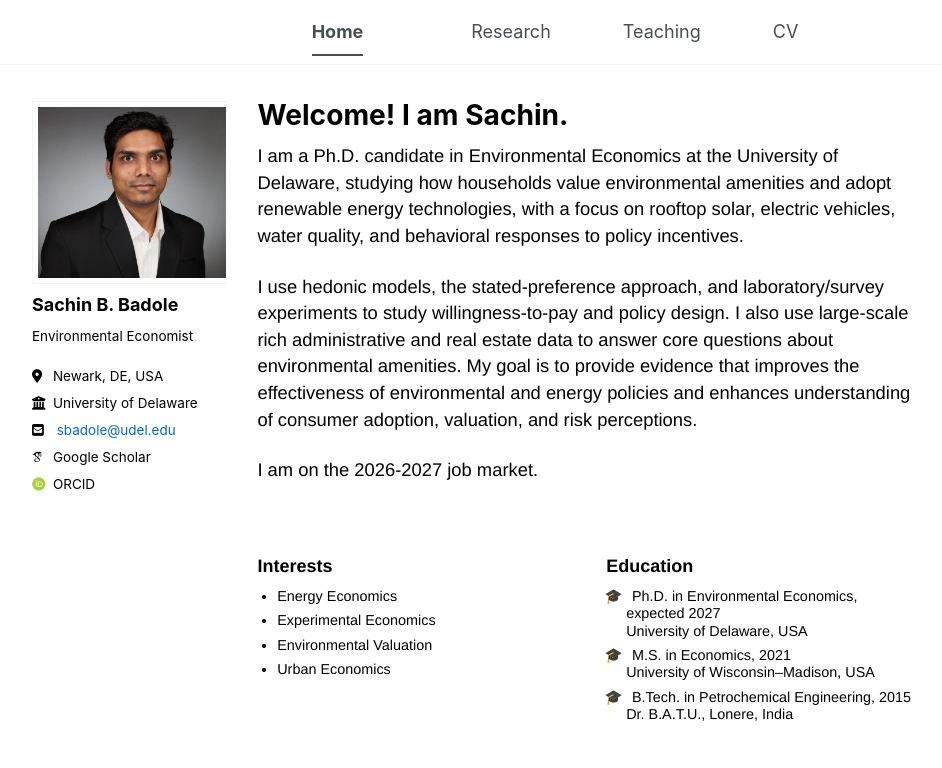
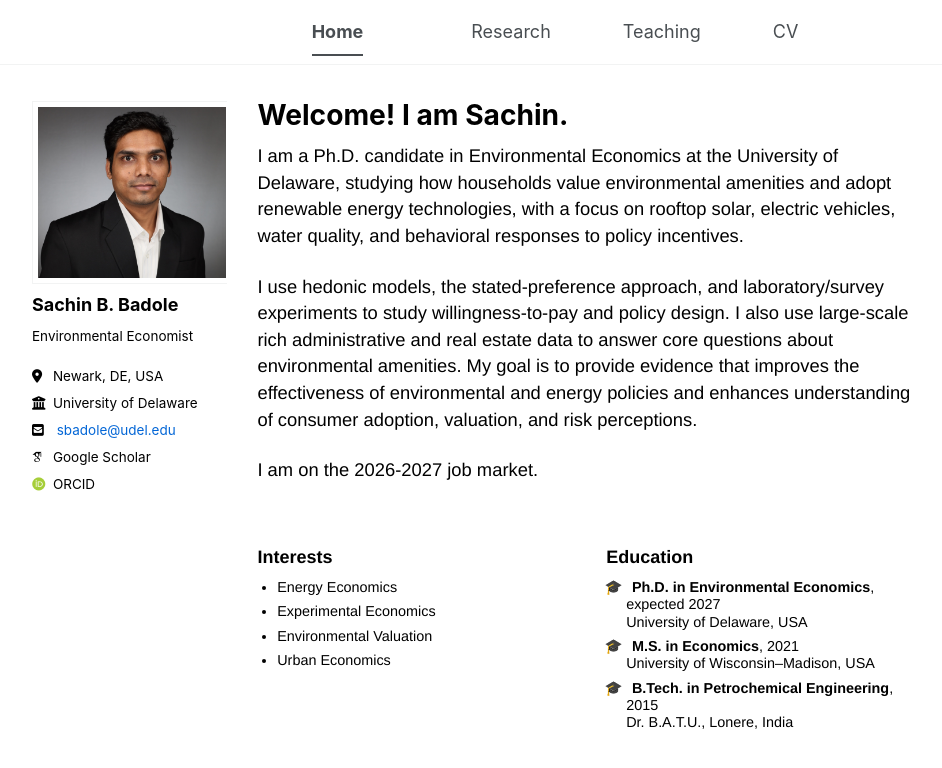
Before and after one commit to sachin-b-badole/sachin-b-badole.github.io, a Jekyll site: the page built from _pages/about.md, in a window 1280 px wide. Shown: the top 768 px of the page, without its empty margins (76-1018 px from the left). Built offline with Jekyll 4.4.1, drawn with Linux system fonts in a browser that asks for light colours; some web fonts are replaced; a script bundle is joined from its source files by our own code; library files that are not in the unit come from our copies.

Commit message:
Update custom.css

```diff
--- a/assets/css/custom.css
+++ b/assets/css/custom.css
@@ -267,8 +267,8 @@ img {
   display: grid;
   grid-template-columns: 1fr 1fr;
   gap: 2.2rem;
-  margin-top: 2rem;
-  max-width: 1000px;
+  margin-top: 1.5rem;
+  max-width: 1100px;
 }
 
 /* Section headings */
@@ -297,7 +297,7 @@ img {
 
 /* Degrees in bold */
 .education-list strong {
-  font-weight: 550;
+  font-weight: 600;
 }
 
 /* Optional: small mortarboard icon before each degree */
```
